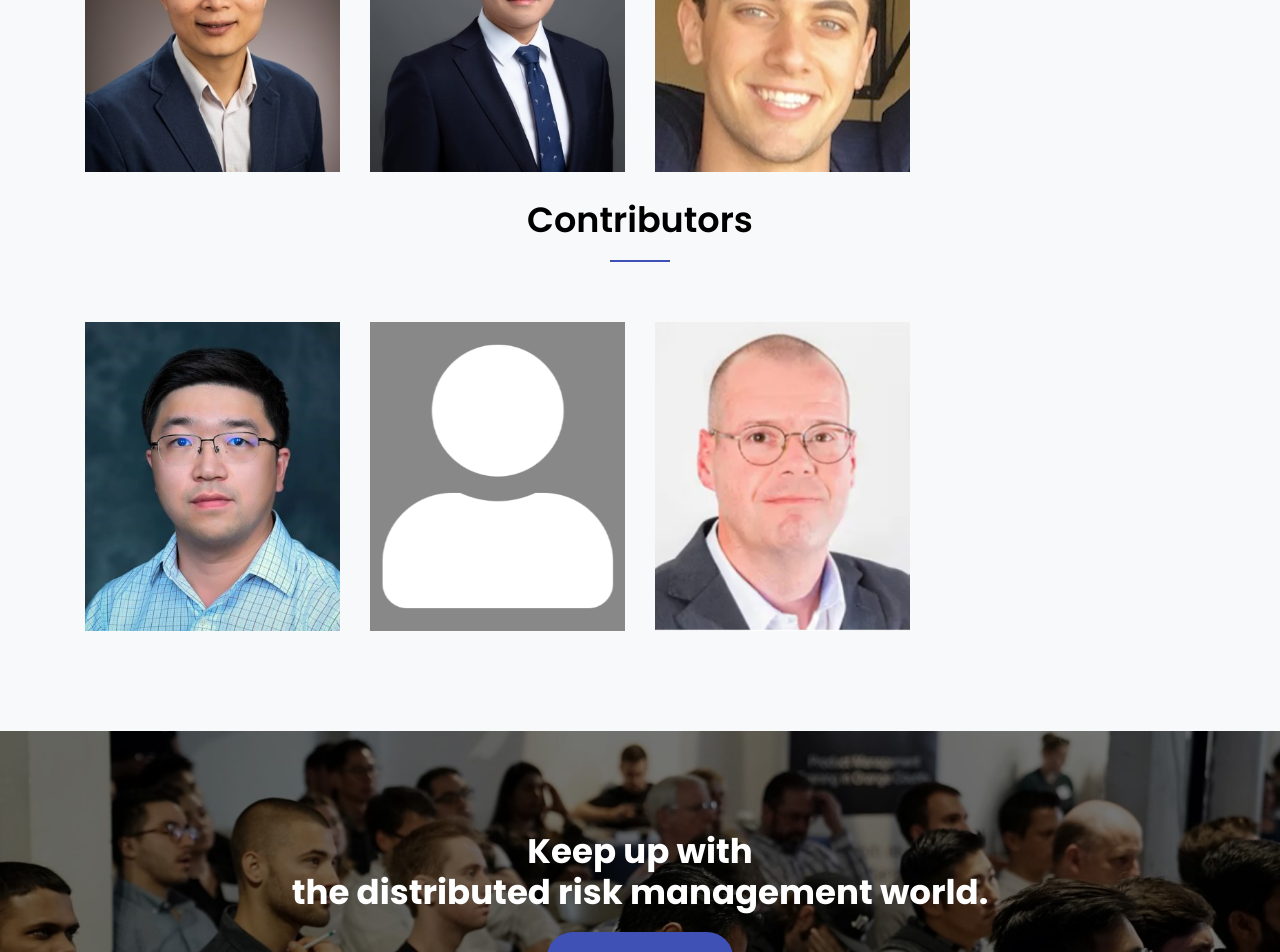
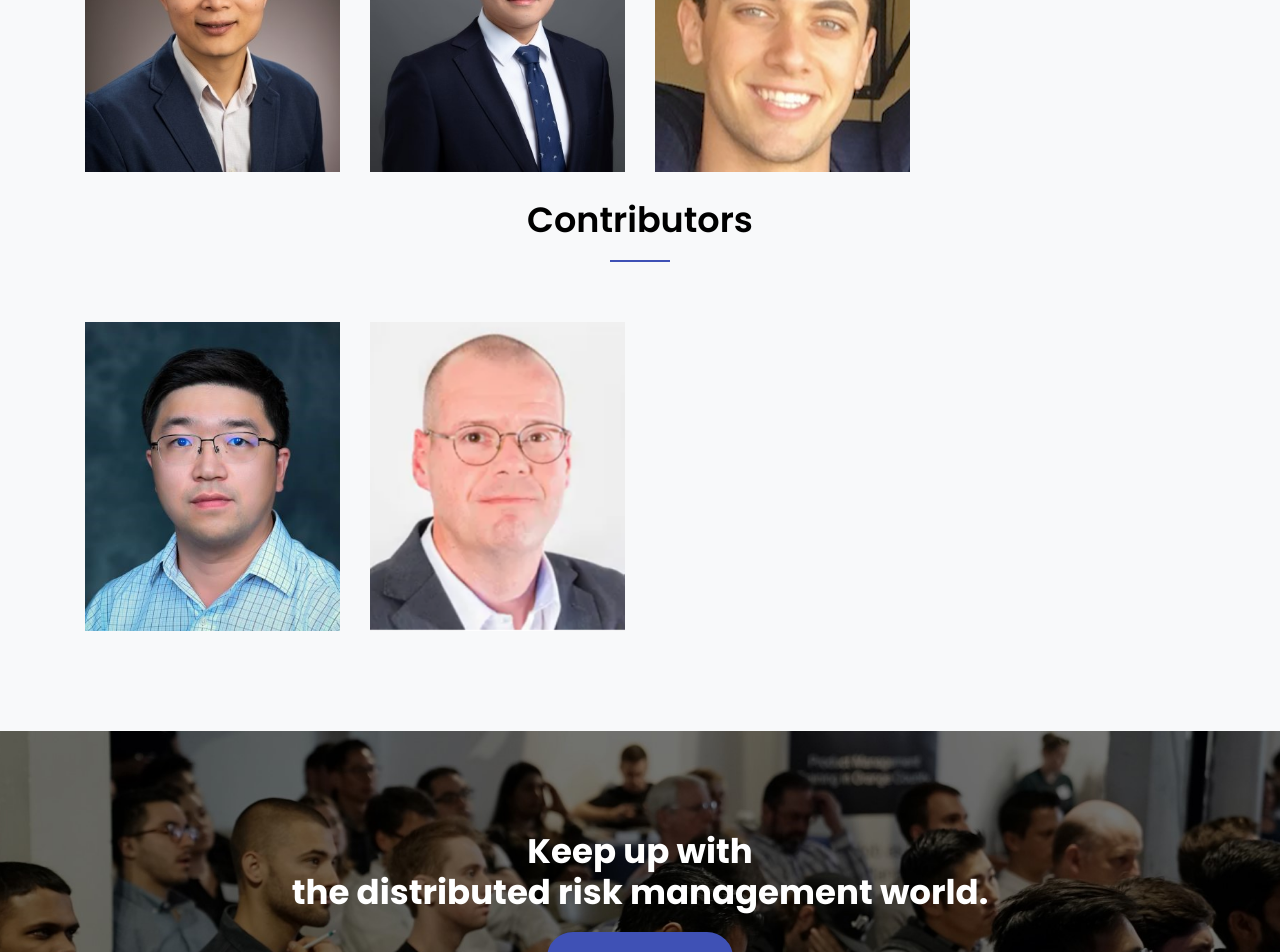
Before and after one commit to in2sure/in2sure.github.io, a Jekyll site: the page built from index.html, in a window 1280 px wide. Shown: the part 3087-4039 px from the top of the page. Built offline with Jekyll 4.4.1, drawn with Linux system fonts in a browser that asks for light colours.

Commit message:
update team info

```diff
--- a/_includes/team_members.html
+++ b/_includes/team_members.html
@@ -77,18 +77,18 @@
                     </div>
                 </div>
             </div>
-            <div class="col-xl-3 col-lg-3 col-md-6 mb-30">
+            <!-- <div class="col-xl-3 col-lg-3 col-md-6 mb-30">
                 <div class="single-team text-center "  >
                     <div class="team-img">
                         <img src="{{site.baseurl}}/assets/img/team/headshot-white.png" alt="">
                     </div>
                     <div class="team-info">
                         <h3>Mao Li</h3>
-                        <!-- <span>Contributor</span> -->
-                        <!-- <br><span><a href = "https://www.zhiyuquan.net/" target="_blank">visit website</a></span> -->
+                        <span>Contributor</span>
+                        <br><span><a href = "https://www.zhiyuquan.net/" target="_blank">visit website</a></span>
                     </div>
                 </div>
-            </div>
+            </div> -->
             <div class="col-xl-3 col-lg-3 col-md-6 mb-30">
                 <div class="single-team text-center "  >
                     <div class="team-img">
```
Also changed, not shown: _includes/team_members_details.html (+6 -6 lines).
